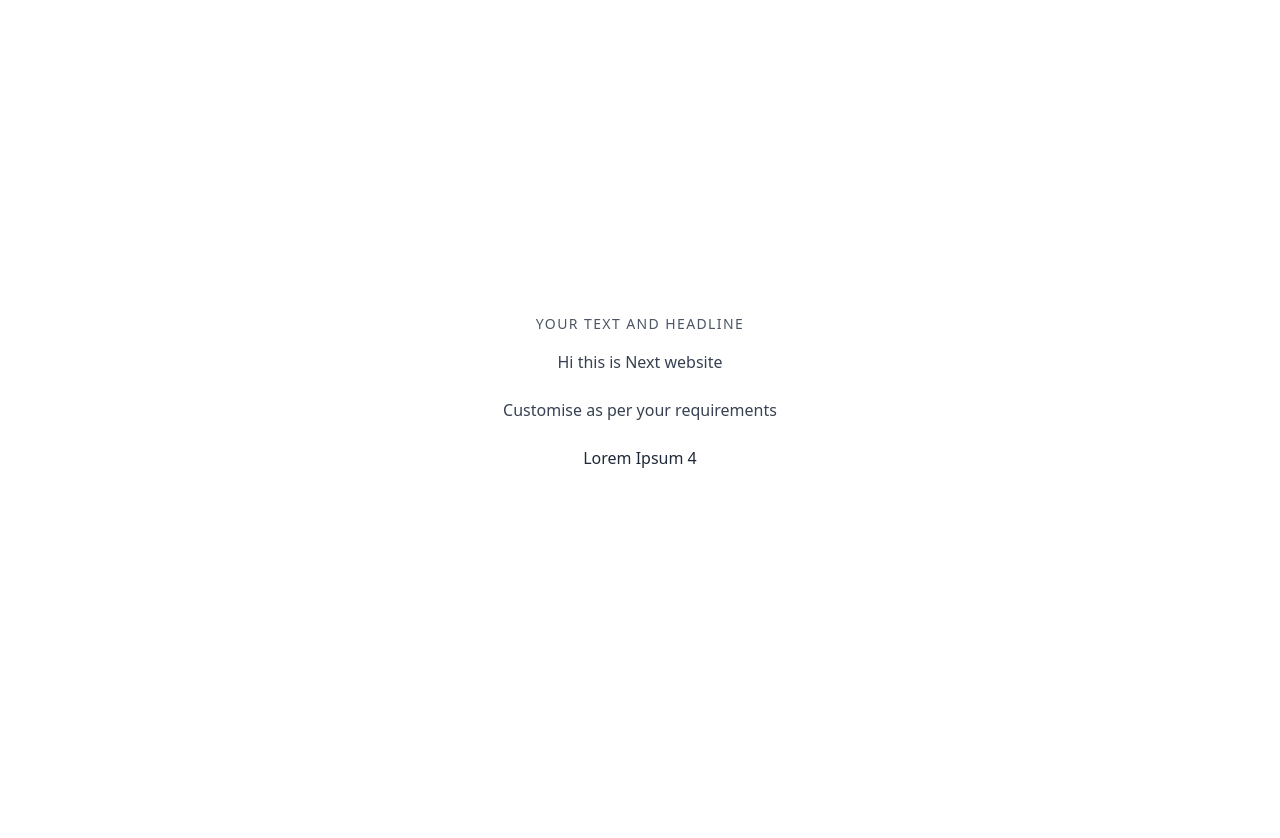
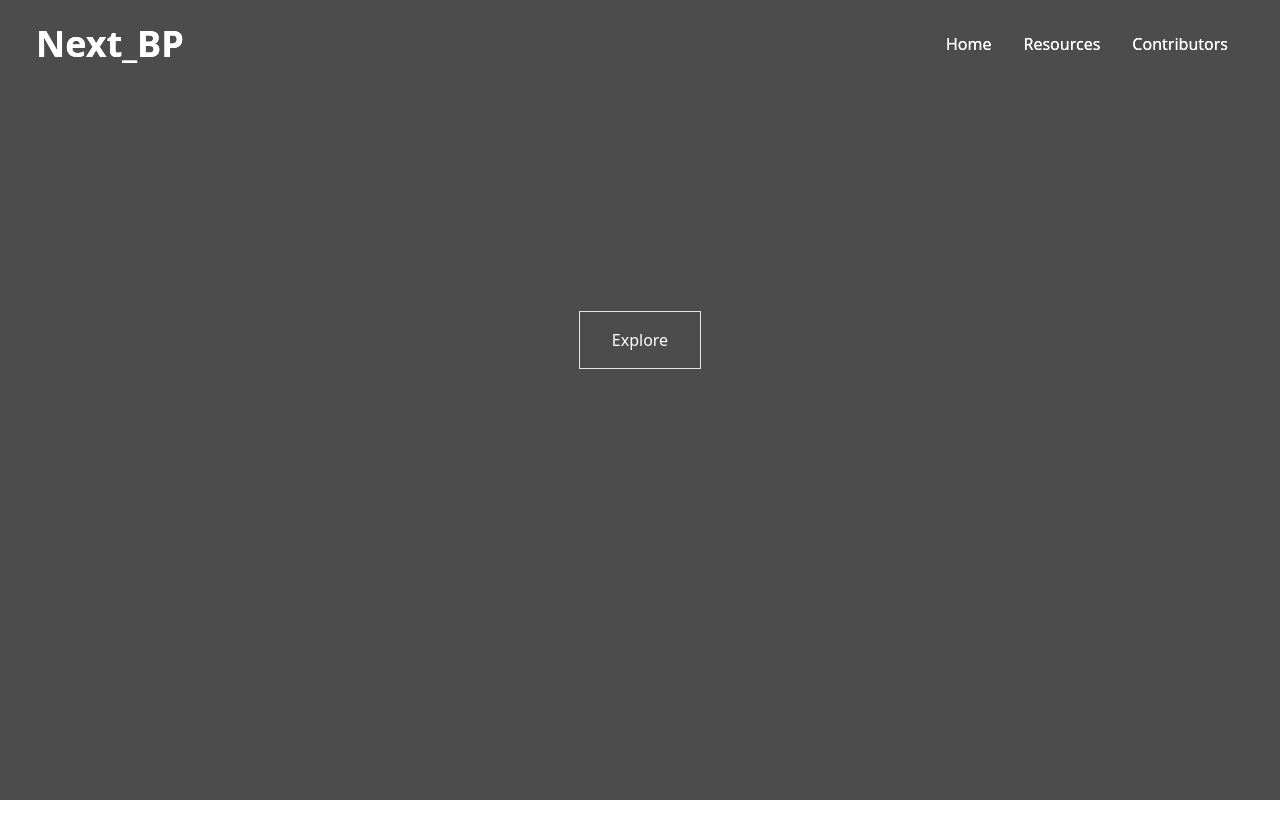
Before and after one commit to Devkant21/Next-BP, a Next.js app: page / in a window 1280 px wide. Shown: the top 838 px of the page. Before the commit the page ends 800 px from the top, so only its background shows below. Built offline with nearby package versions, Linux system fonts and the light colour scheme.

Commit message:
Navbar loading fixed

```diff
--- a/components/Main.jsx
+++ b/components/Main.jsx
@@ -1,24 +1,16 @@
 import React from 'react'
 
-const Main = () => {
+const Main = ({heading, message}) => {
   return (
-    <div className='w-full h-screen text-center'>
-        <div className='max-w-[1240px] w-full h-full mx-auto p-2 flex justify-center items-center'>
-            <div>
-                <p className='uppercase text-sm tracking-widest text-gray-600'>
-                    Your text and headline
-                </p>
-                <h1 className='py-4 text-gray-700' >
-                    Hi this is Next website
-                </h1>
-                <h1 className='py-2 text-gray-700' >
-                    Customise as per your requirements
-                </h1>
-                <p className='py-4 text-gray-800 max-w-[70%] m-auto'>
-                    Lorem Ipsum 4
-                </p>
+    <div className='flex items-center justify-center h-screen mb-12 bg-fixed bg-center bg-cover custom-img' >
+        <div className='absolute top-0 left-0 right-0 bottom-0 bg-black/70 z-[2]' />
+            <div className='p-5 text-white z-[2] mt-[-10rem]'>
+                <h2 className='text-5xl font-bold'>{heading}</h2>
+                <p className='py-5 text-xl'>{message}</p>
+                <button className='px-8 py-4 border'>Explore</button>
             </div>
-        </div>
+
+
     </div>
   )
 }
```
